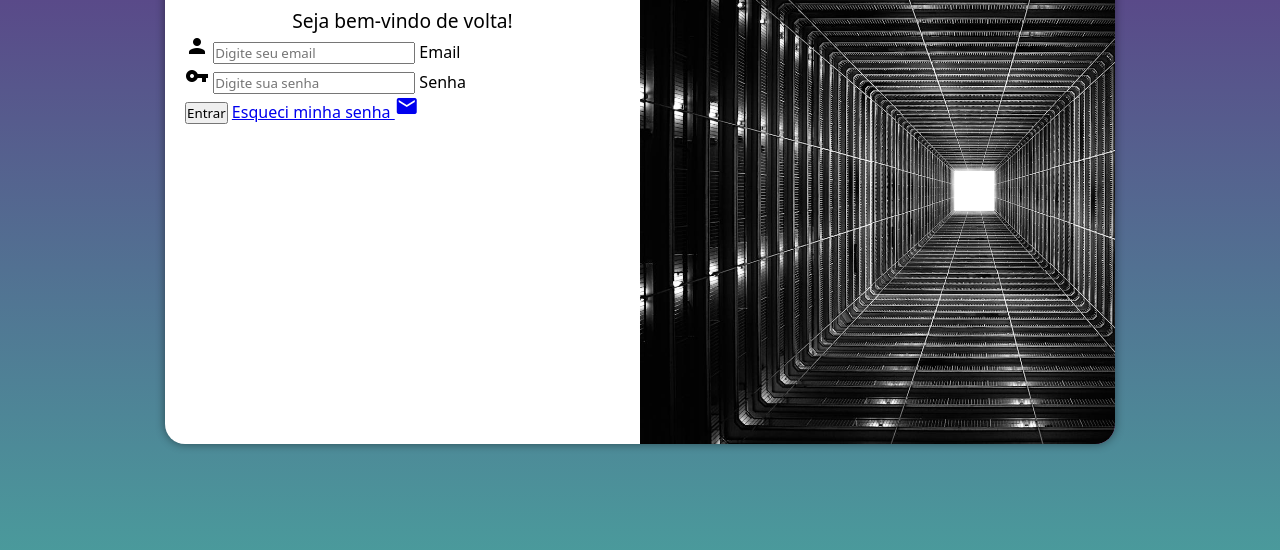
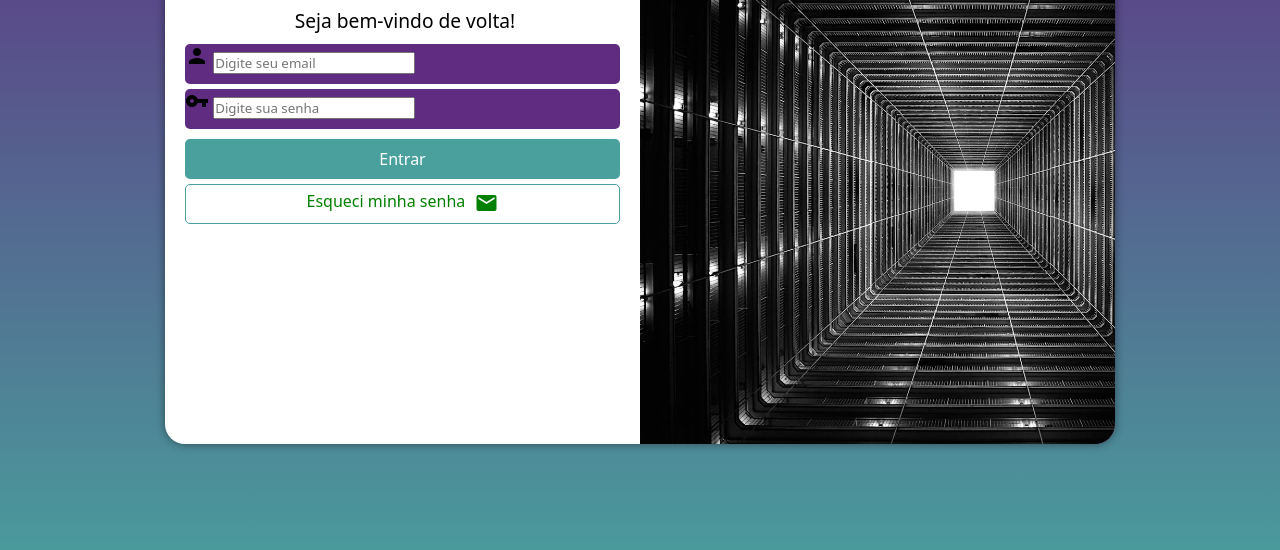
Before and after one commit to mslima2024/projeto-login, a plain HTML site: page index.html in a window 1280 px wide. Shown: the part 206-756 px from the top of the page. Drawn offline with Linux system fonts and the light colour scheme.

Commit message:
formatação do formulário

```diff
--- a/estilos/mediaQuery.css
+++ b/estilos/mediaQuery.css
@@ -56,6 +56,8 @@ lilas: #800080
     div#formulario p{
         text-align: center;
         font-size: 1.2em;
-
+        margin-left: 5px;
+        margin-top: 10px;
+        margin-bottom: 10px
     }
 }
--- a/estilos/style.css
+++ b/estilos/style.css
@@ -63,3 +63,58 @@ div#formulario p{
     font-size: 0,5em;
 
 }
+form div.campo{
+    background-color: #5f2c82;
+    display: block;
+    height: 40px;
+    border-radius: 5px;
+    margin: 5px 0px;
+}
+div.campo label{
+    display: none;
+
+}
+
+form input[type="submit"]{
+    display: block;
+    font-size: 1em;
+    width: 100%;
+    height: 40px;
+    margin-top: 10px;
+    background-color: #49a09d;
+    color: white;
+    border: none;
+    border-radius: 5px;
+    cursor: pointer;
+
+
+}
+form input[type="submit"]:hover{
+    background-color: #2d6462;
+
+}
+form a.botao{
+    display: block;
+    font-size: 1em;
+    width: 100%;
+    height: 40px;
+    padding-top: 5px;
+    margin-top: 5px;
+    background-color: white;
+    text-align: center;
+    color: green;
+    border: 1px solid #49a09d;
+    border-radius: 5px;
+    cursor: pointer;
+    text-decoration: none;
+
+}
+form a.botao i{
+    vertical-align: middle;
+    margin-left: 5px;
+
+}
+form a.botao:hover{
+    background-color: #49a09d;
+    color: white;
+}
--- a/index.html
+++ b/index.html
@@ -33,7 +33,7 @@
                     <label for="isenha">Senha</label>
                 </div>
                 <input type="submit" value="Entrar" id="btn-entrar">
-                <a href="esqueci.html">
+                <a href="esqueci.html" class="botao">
                     Esqueci minha senha
                     <i class="material-icons">mail</i>
                 </a>
```
